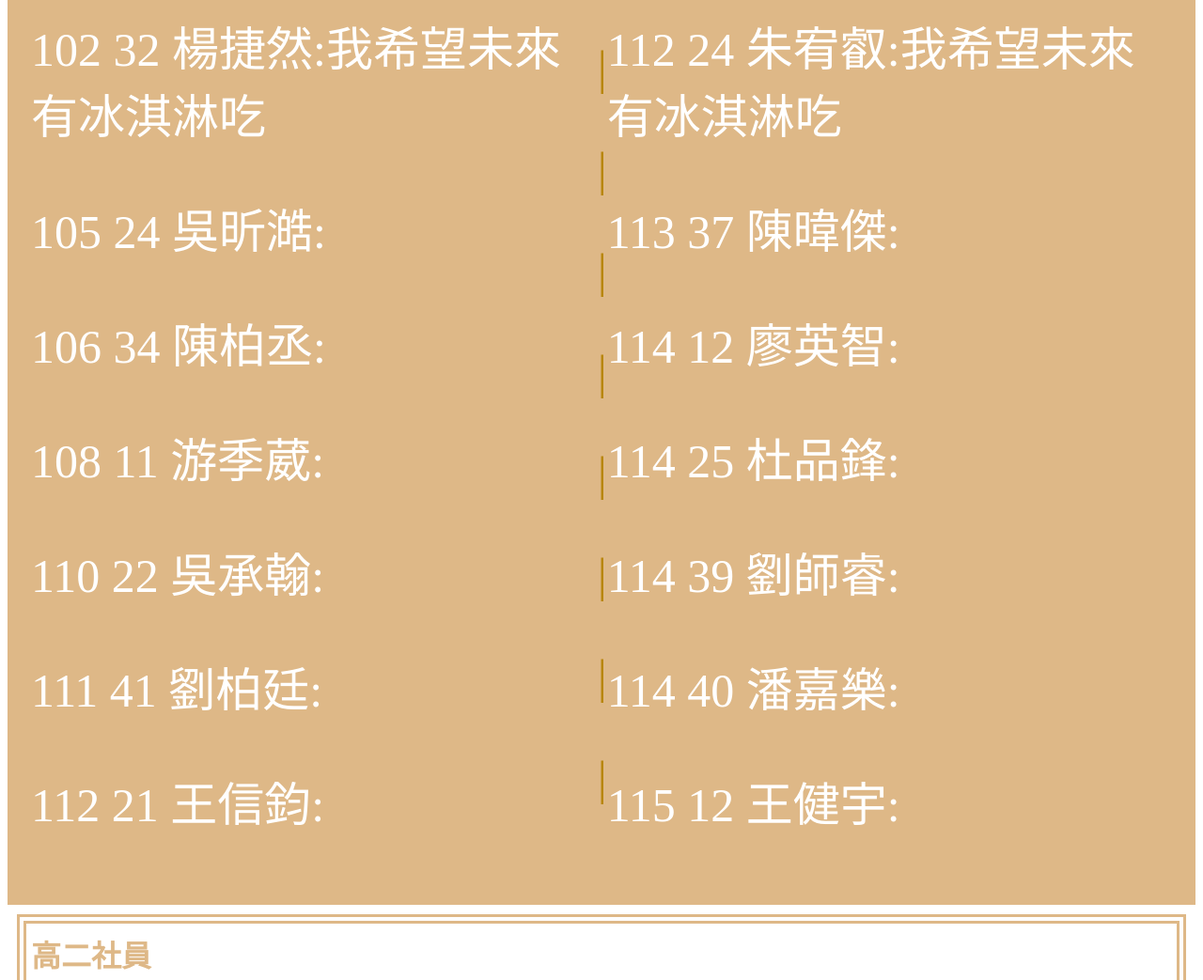
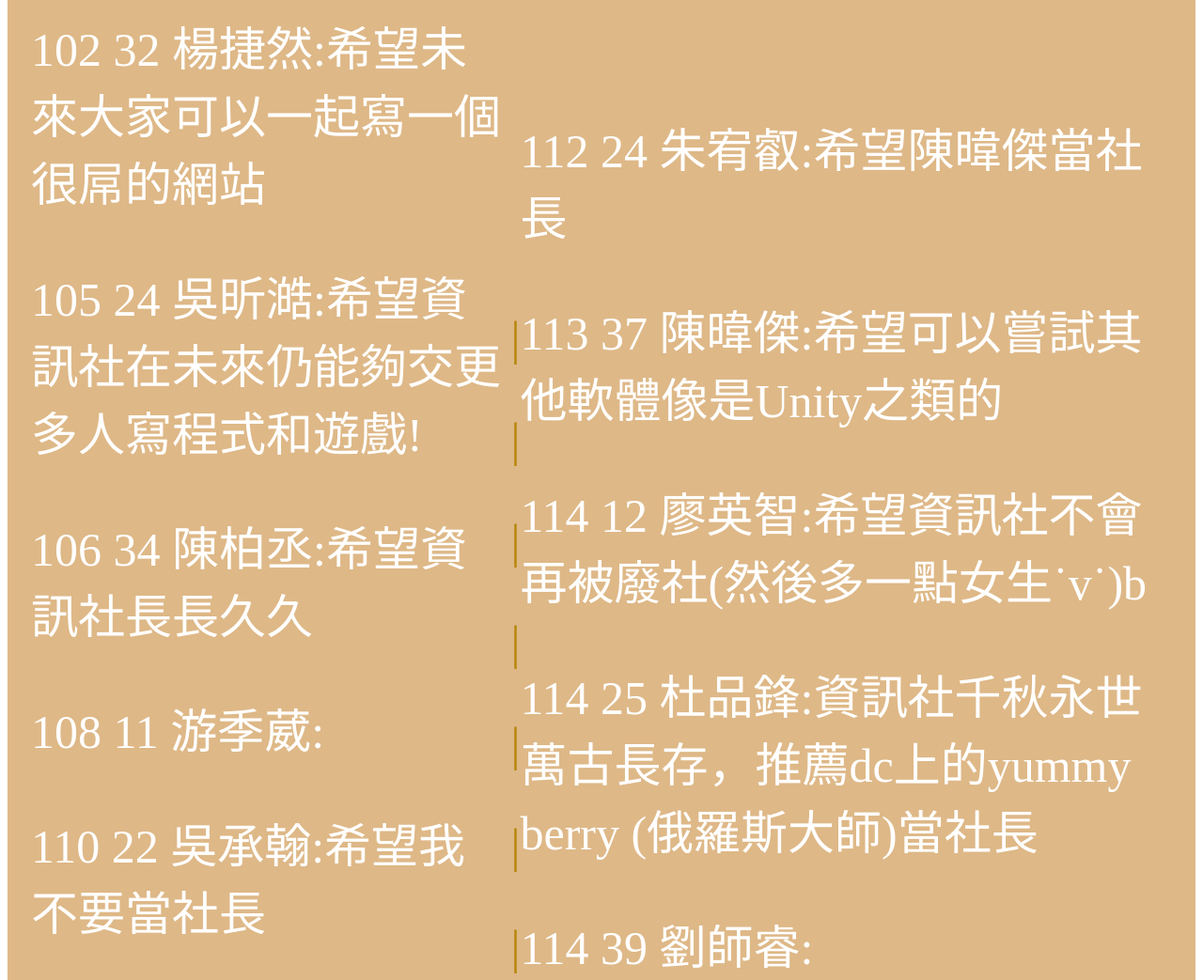
Before and after one commit to michaelwu101/-111-, a plain HTML site: page index3.html in a window 1280 px wide. Shown: the part 1080-2123 px from the top of the page at 94% size. Drawn offline with Linux system fonts and the light colour scheme.

Commit message:
4/28 一句話

```diff
--- a/index3.html
+++ b/index3.html
@@ -33,13 +33,13 @@
       <h1 id="haha">高一社員</h1>
       <div class="title1">
         <div class="member">
-         <p>102 32 楊捷然:我希望未來有冰淇淋吃</p>
-         <P>105 24 吳昕澔:</P>
-         <P>106 34 陳柏丞: </P>
+         <p>102 32 楊捷然:希望未來大家可以一起寫一個很屌的網站</p>
+         <P>105 24 吳昕澔:希望資訊社在未來仍能夠交更多人寫程式和遊戲!</P>
+         <P>106 34 陳柏丞:希望資訊社長長久久 </P>
          <P>108 11 游季葳:</P>
-         <P>110 22 吳承翰:</P>
-         <P>111 41 劉柏廷:</P>
-         <P>112 21 王信鈞:</P>
+         <P>110 22 吳承翰:希望我不要當社長</P>
+         <P>111 41 劉柏廷:願資訊社吸引更多熱愛程式的人們</P>
+         <P>112 21 王信鈞:希望資訊社萬年永存。</P>
         </div>
         <div class="line">
           <p>|</p>
@@ -53,22 +53,22 @@
         </div>
       <div class="member">
         <div class="member2">
-          <p>112 24 朱宥叡:我希望未來有冰淇淋吃</p>
-          <P>113 37 陳暐傑:</P>
-          <P>114 12 廖英智:</P>
-          <P>114 25 杜品鋒:</P>
+          <p>112 24 朱宥叡:希望陳暐傑當社長</p>
+          <P>113 37 陳暐傑:希望可以嘗試其他軟體像是Unity之類的</P>
+          <P>114 12 廖英智:希望資訊社不會再被廢社(然後多一點女生˙v˙)b</P>
+          <P>114 25 杜品鋒:資訊社千秋永世萬古長存，推薦dc上的yummy berry (俄羅斯大師)當社長</P>
           <P>114 39 劉師睿:</P>
           <P>114 40 潘嘉樂:</P>
-          <P>115 12 王健宇:</P>
+          <P>115 12 王健宇:希望陳暐傑當社長</P>
         </div>
         </div>
       </div>
       <h1 id="haha">高二社員</h1>
       <div class="title1">
         <div class="member">
-         <p>206 22 許凱博:我希望未來有冰淇淋吃</p>
+         <p>206 22 許凱博:</p>
          <P>206 28 陳泰銘:</P>
-         <P>207 31 陳政煒: </P>
+         <P>207 31 陳政煒:</P>
          <P>207 33 彭暐翔:</P>
          <P>208 16 易勝睿:</P>
          <P>208 23 胡瑞喆:</P>
@@ -91,10 +91,10 @@
         </div>
       <div class="member">
         <div class="member2">
-          <p>210 01 王心媛:我希望未來有冰淇淋吃</p>
+          <p>210 01 王心媛:</p>
           <P>210 22 施冠因:</P>
           <P>210 35 陳彥安:</P>
-          <P>210 38 楊凱臣:</P>
+          <P>210 38 楊凱臣:希望大家程式能力可以提升~</P>
           <P>212 33 許力元:</P>
           <P>114 40 潘嘉樂:</P>
           <P>214 46 簡銘賢:</P>
```
